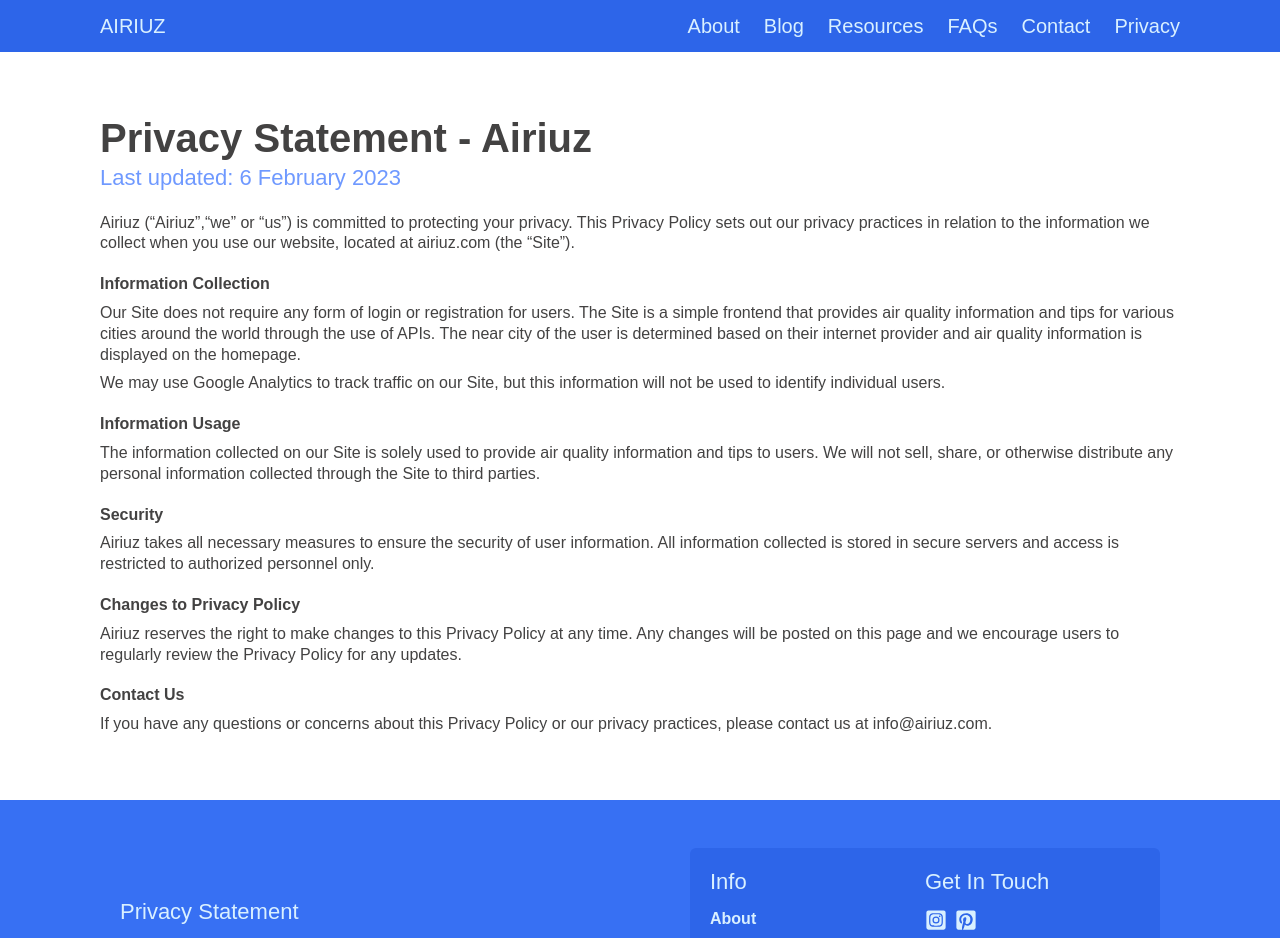
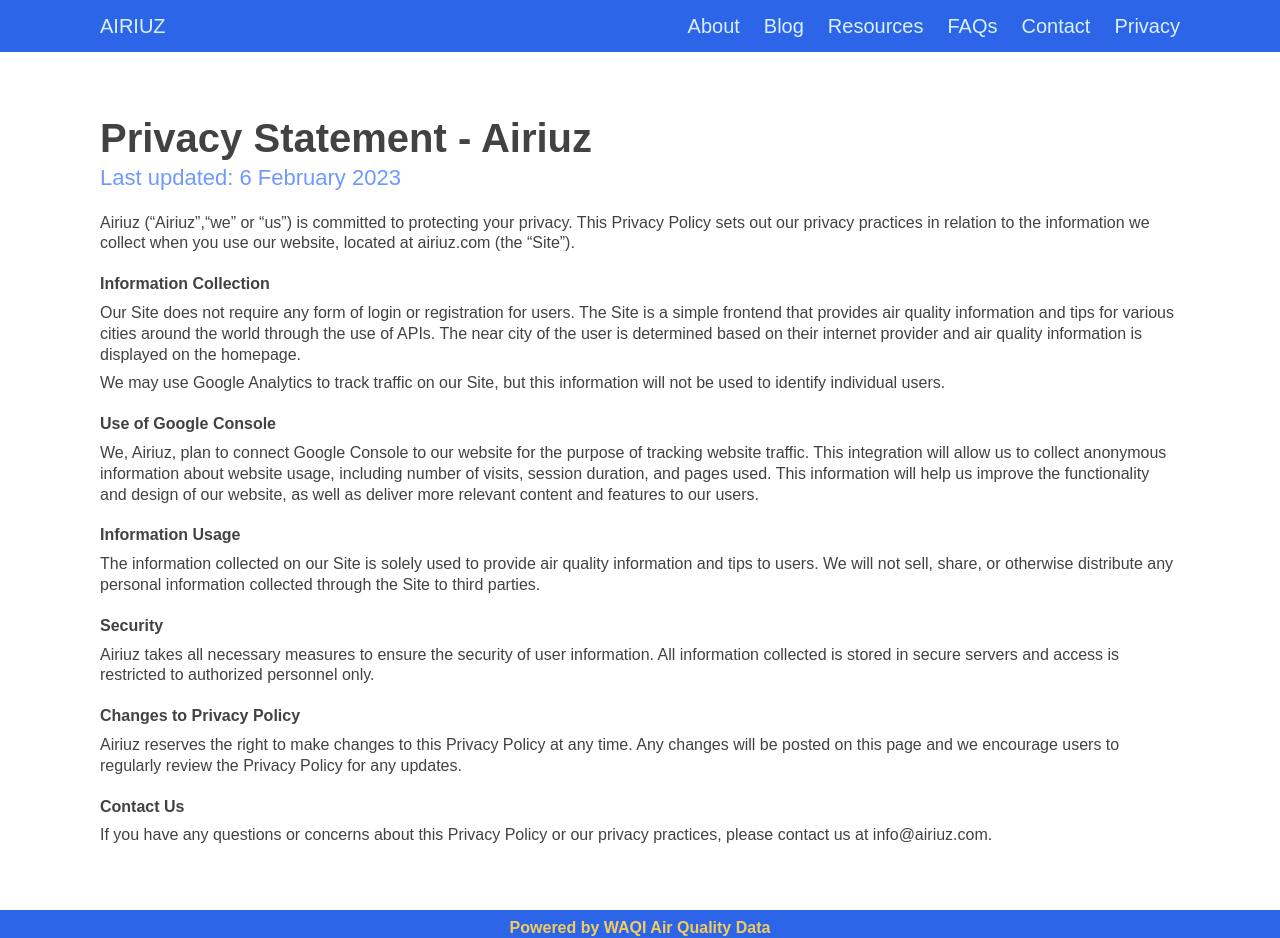
Before and after one commit to tomicmarko99/airiuz-air-quality-reports, a React (Create React App) app: page /privacy-policy in a window 1280 px wide. Shown: the top 938 px of the page. Built offline with nearby package versions, Linux system fonts and the light colour scheme; no server answers; what i18n-iso-countries would draw is missing.

Commit message:
update Februarry 7, 2023 / 20:20

```diff
--- a/src/components/Footer.jsx
+++ b/src/components/Footer.jsx
@@ -5,9 +5,12 @@ import { FaInstagramSquare, FaPinterestSquare } from "react-icons/fa";
 const Footer = () => {
   return (
     <div className="w-full flex flex-col items-center bg-medium-blue">
+      <div className="w-full bg-dark-blue text-soft-yellow font-semibold flex justify-center px-5 py-2">
+        Powered by WAQI Air Quality Data
+      </div>
       <div className="w-full px-5 max-w-[1080px] py-12 grid grid-cold-1 md:grid-cols-2 gap-5 md:gap-[100px]">
         <div className="flex flex-col justify-center">
-          <div className="text-[18px] md:text-[22px] text-very-dark-white mb-3">
+          <div className="text-[18px] md:text-[22px] text-very-dark-white mb-3 font-semibold">
             Privacy Statement
           </div>
           <div className="text-[14px] md:text-[16px] text-very-dark-white">
@@ -20,7 +23,7 @@ const Footer = () => {
         </div>
         <div className="grid grid-cols-2 bg-dark-blue p-5 rounded-md">
           <div>
-            <div className="text-[18px] md:text-[22px] text-very-dark-white mb-3">
+            <div className="text-[18px] md:text-[22px] text-very-dark-white mb-3 font-semibold">
               Info
             </div>
             <div className="flex flex-col gap-2 text-[14px] md:text-[16px] text-very-dark-white font-semibold">
@@ -33,7 +36,7 @@ const Footer = () => {
             </div>
           </div>
           <div>
-            <div className="text-[18px] md:text-[22px] text-very-dark-white mb-3">
+            <div className="text-[18px] md:text-[22px] text-very-dark-white mb-3 font-semibold">
               Get In Touch
             </div>
             <div className="flex gap-2 text-[18px] md:text-[22px] text-very-dark-white font-semibold">
@@ -47,7 +50,7 @@ const Footer = () => {
           </div>
         </div>
       </div>
-      <div className="w-full bg-dark-blue text-very-dark-white flex justify-center px-5 py-2">
+      <div className="w-full bg-dark-blue text-very-dark-white  flex justify-center px-5 py-2">
         Copyright © 2023 Airiuz
       </div>
     </div>
--- a/src/pages/PrivacyPolicy.jsx
+++ b/src/pages/PrivacyPolicy.jsx
@@ -31,6 +31,18 @@ const PrivacyPolicy = () => {
               <div>
                 We may use Google Analytics to track traffic on our Site, but
                 this information will not be used to identify individual users.
+              </div>
+            </div>
+            <div className="flex flex-col gap-2">
+              <div className="font-semibold">Use of Google Console</div>
+              <div>
+                We, Airiuz, plan to connect Google Console to our website for
+                the purpose of tracking website traffic. This integration will
+                allow us to collect anonymous information about website usage,
+                including number of visits, session duration, and pages used.
+                This information will help us improve the functionality and
+                design of our website, as well as deliver more relevant content
+                and features to our users.
               </div>
             </div>
             <div className="flex flex-col gap-2">
```
Also changed, not shown: src/pages/About.jsx (added).
